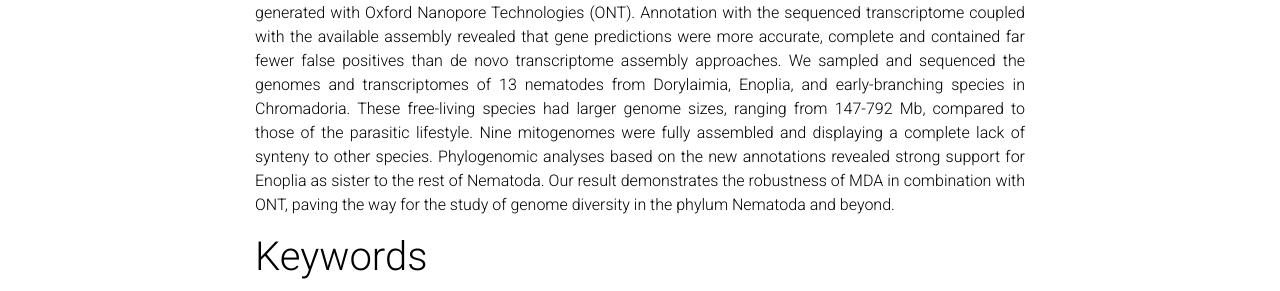
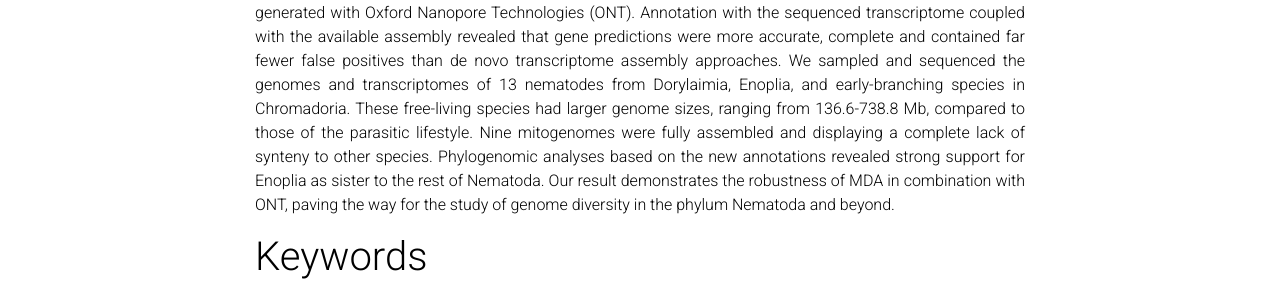
Before and after one commit to YiChienLee1010/Single-nematode-genome, a Jekyll site: the page built from _pages/about.md, in a window 1280 px wide. Shown: the part 360-651 px from the top of the page. Built offline with Jekyll 4.4.1, drawn with Linux system fonts in a browser that asks for light colours; comment, search, counter and statistics services are not loaded; a style sheet for code colours, icons or effects is not loaded; some of the changed text lies outside the part shown.

Commit message:
Update about.md

```diff
--- a/_pages/about.md
+++ b/_pages/about.md
@@ -11,7 +11,7 @@ social: true  # includes social icons at the bottom of the page
 
 # Single Nematode Genome Project
 
-Obtaining sufficient genetic material from a limited biological source is currently the primary operational bottleneck in studies investigating biodiversity and genome evolution. In this study, we employed multiple displacement amplification (MDA) and Smartseq2 to amplify nanograms of genomic DNA and mRNA, respectively from individual Caenorhabditis elegans. Although reduced genome coverage was observed in repetitive regions, we produced assemblies covering 98% of the reference genome using long-read sequences generated with Oxford Nanopore Technologies (ONT). Annotation with the sequenced transcriptome coupled with the available assembly revealed that gene predictions were more accurate, complete and contained far fewer false positives than de novo transcriptome assembly approaches. We sampled and sequenced the genomes and transcriptomes of 13 nematodes from Dorylaimia, Enoplia, and early-branching species in Chromadoria. These free-living species had larger genome sizes, ranging from 147-792 Mb, compared to those of the parasitic lifestyle. Nine mitogenomes were fully assembled and displaying a complete lack of synteny to other species. Phylogenomic analyses based on the new annotations revealed strong support for Enoplia as sister to the rest of Nematoda. Our result demonstrates the robustness of MDA in combination with ONT, paving the way for the study of genome diversity in the phylum Nematoda and beyond.
+Obtaining sufficient genetic material from a limited biological source is currently the primary operational bottleneck in studies investigating biodiversity and genome evolution. In this study, we employed multiple displacement amplification (MDA) and Smartseq2 to amplify nanograms of genomic DNA and mRNA, respectively from individual Caenorhabditis elegans. Although reduced genome coverage was observed in repetitive regions, we produced assemblies covering 98% of the reference genome using long-read sequences generated with Oxford Nanopore Technologies (ONT). Annotation with the sequenced transcriptome coupled with the available assembly revealed that gene predictions were more accurate, complete and contained far fewer false positives than de novo transcriptome assembly approaches. We sampled and sequenced the genomes and transcriptomes of 13 nematodes from Dorylaimia, Enoplia, and early-branching species in Chromadoria. These free-living species had larger genome sizes, ranging from 136.6-738.8 Mb, compared to those of the parasitic lifestyle. Nine mitogenomes were fully assembled and displaying a complete lack of synteny to other species. Phylogenomic analyses based on the new annotations revealed strong support for Enoplia as sister to the rest of Nematoda. Our result demonstrates the robustness of MDA in combination with ONT, paving the way for the study of genome diversity in the phylum Nematoda and beyond.
 {: .text-justify}
 
 
```
